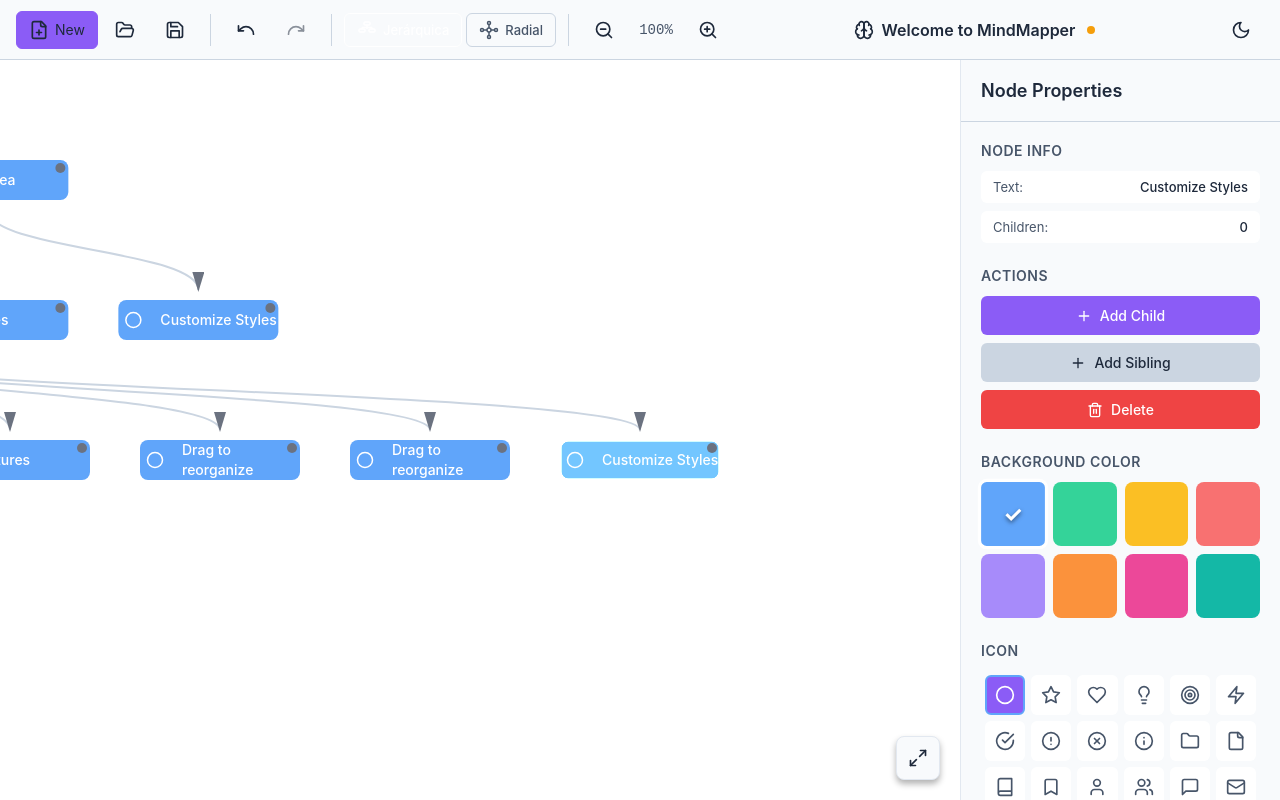
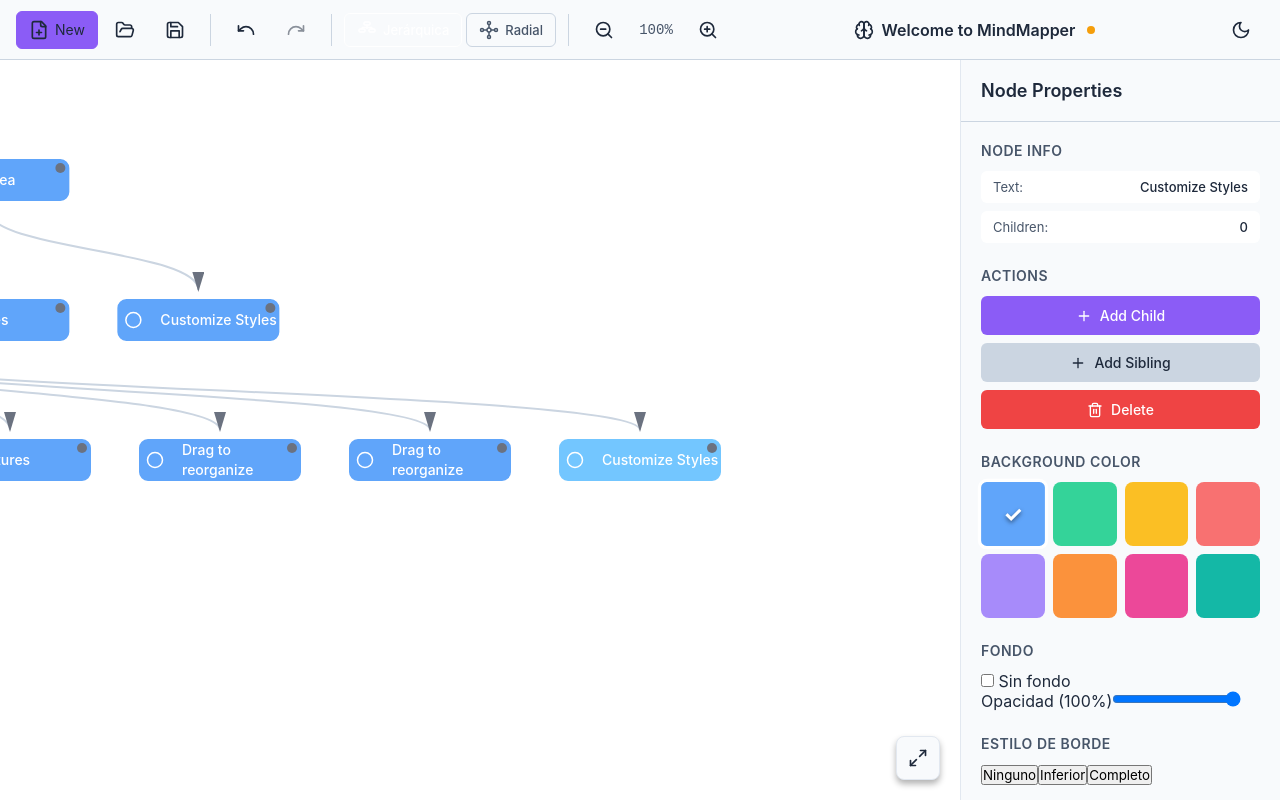
Before and after one commit to Juan-31416/MindMapper, a React (Vite) app: page / in a window 1280 px wide. Built offline with nearby package versions, Linux system fonts and the light colour scheme.

Commit message:
Issue #5 - No background nodes
Implementation of transparency, no background (100% trasparent), and boder options.

**NOTE**: Need to improve visual component

```diff
--- a/src/renderer/components/Canvas.tsx
+++ b/src/renderer/components/Canvas.tsx
@@ -5,6 +5,7 @@ import { calculateLayout, calculateCurvedPath, NODE_WIDTH, NODE_HEIGHT } from '.
 import { createLayout, buildTreeFromNodes } from '../utils/index';
 import { MindMapNode, LayoutType, LayoutResult } from '../types/mindmap';
 import '../styles/Canvas.css';
+import { getContrastTextColor } from '../utils/colorUtils';
 
 
 const FONT_SIZE =13;
@@ -327,6 +328,13 @@ const Canvas: React.FC = () => {
       ? (LucideIcons as any)[node.style.icon] || LucideIcons.Circle
       : LucideIcons.Circle;
 
+    // Backgorung color
+    const bgColor =node.style.backgroundColor;
+    const opacity = node.style.backgroundType === 'none' ? 0 : (node.style.backgroundOpacity ?? 100) / 100;
+    const textColor = getContrastTextColor(node.style);
+    const bStyle = node.style.borderStyle ?? 'full';
+    const bColor = node.style.borderColor || node.style.backgroundColor;
+
     return (
       <g
         key={nodeId}
@@ -361,11 +369,25 @@ const Canvas: React.FC = () => {
           width={nodeW}
           height={nodeH}
           rx={8}
-          fill={node.style.backgroundColor}
-          stroke={isSelected ? '#ffffff' : isSearchMatch ? '#FFD700' : 'none'}
-          strokeWidth={isSelected ? 3 : isSearchMatch ? 2 : 0}
+          fill={bgColor}
+          fillOpacity={opacity}
+          stroke={bStyle === 'full' ? bColor : (isSelected ? '#ffffff' : 'none')}
+          strokeWidth={bStyle === 'full' ? (node.style.borderWidth || 2) : (isSelected ? 3 : 0)}
           className="node-bg"
         />
+
+        {/* Lower border - Conditioned */}
+        {bStyle === 'bottom' && (
+          <line
+            x1={-nodeW / 2}
+            y1={nodeH / 2}
+            x2={nodeW / 2}
+            y2={nodeH / 2}
+            stroke={bColor}
+            strokeWidth={3}
+            strokeLinecap="round"
+          />
+        )}
 
         {/* Icon - vertically centered */}
         <g transform={`translate(${-nodeW / 2 + 15}, 0)`}>
--- a/src/renderer/components/NodeEditor.tsx
+++ b/src/renderer/components/NodeEditor.tsx
@@ -3,6 +3,8 @@ import * as LucideIcons from 'lucide-react';
 import { useMindMapStore } from '../store/mindMapStore';
 import { DEFAULT_COLORS } from '../types/mindmap';
 import '../styles/NodeEditor.css';
+import ColorPopover from './ColorPopover';
+import BorderPopover from './BorderPopover';
 
 // Common icons for mind mapping
 const COMMON_ICONS = [
@@ -143,6 +145,45 @@ const NodeEditor: React.FC = () => {
           </div>
         </div>
 
+        {/* Sección de Fondo en NodeEditor.tsx */}
+        <div className="editor-section">
+          <h4>Fondo</h4>
+          <div className="control-group">
+            <label>
+              <input
+                type="checkbox"
+                checked={selectedNode.style.backgroundType === 'none'}
+                onChange={(e) => updateNodeStyle(selectedNode.id, {
+                  backgroundType: e.target.checked ? 'none' : 'solid'
+                })}
+              /> Sin fondo
+            </label>
+          </div>
+
+          {selectedNode.style.backgroundType !== 'none' && (
+            <div className="control-group">
+              <label>Opacidad ({selectedNode.style.backgroundOpacity}%)</label>
+              <input
+                type="range" min="0" max="100"
+                value={selectedNode.style.backgroundOpacity}
+                onChange={(e) => updateNodeStyle(selectedNode.id, {
+                  backgroundOpacity: parseInt(e.target.value)
+                })}
+              />
+            </div>
+          )}
+        </div>
+
+        {/* Sección de Bordes */}
+        <div className="editor-section">
+          <h4>Estilo de Borde</h4>
+          <div className="border-style-picker">
+            <button onClick={() => updateNodeStyle(selectedNode.id, { borderStyle: 'none' })}>Ninguno</button>
+            <button onClick={() => updateNodeStyle(selectedNode.id, { borderStyle: 'bottom' })}>Inferior</button>
+            <button onClick={() => updateNodeStyle(selectedNode.id, { borderStyle: 'full' })}>Completo</button>
+          </div>
+        </div>
+
         {/* Icon Picker */}
         <div className="editor-section">
           <h4>Icon</h4>
--- a/src/renderer/types/mindmap.ts
+++ b/src/renderer/types/mindmap.ts
@@ -5,6 +5,8 @@
  ************************************** */
 
 export type NodeStatus = 'pending' | 'in-progress' | 'done';
+export type BackgroundType = 'solid' | 'none';
+export type BorderStyle = 'none' | 'bottom' | 'full';
 
 export interface NodeStyle {
   backgroundColor: string;
@@ -15,8 +17,11 @@ export interface NodeStyle {
   fontSize?: number;
   fontWeight?: 'normal' | 'bold';
   padding?: number;
-  icon?: string; // Emoji or Lucide icon name
+  icon?: string;
   status?: NodeStatus;
+  backgroundOpacity: number; // 0-100
+  backgroundType: BackgroundType;
+  borderStyle: BorderStyle;
 }
 
 /**************************************
@@ -103,6 +108,9 @@ export const DEFAULT_NODE_STYLE: NodeStyle = {
   textColor: '#FFFFFF',
   icon: 'Circle',
   status: 'pending',
+  backgroundOpacity: 100,
+  backgroundType: 'solid',
+  borderStyle: 'full',
 };
 
 /**************************************
--- /dev/null
+++ b/src/renderer/utils/colorUtils.ts
@@ -0,0 +1,32 @@
+import { parse } from "path";
+
+export const getLuminance = (hex: string): number => {
+    const rgb = hexToRgb(hex);
+    if (!rgb) return 0;
+    const [r, g, b] = [rgb.r, rgb.g, rgb.b].map(v => {
+        v /= 255;
+        return v <= 0.03928 ? v / 12.92 : Math.pow((v + 0.055) / 1.055, 2.4);
+    });
+
+    return 0.2126 * r + 0.7152 * g + 0.0722 * b;
+};
+
+export const hexToRgb = (hex: string) => {
+    const result = /^#?([a-f\d]{2})([a-f\d]{2})([a-f\d]{2})$/i.exec(hex);
+
+    return result ? {
+        r: parseInt(result[1], 16),
+        g: parseInt(result[2], 16),
+        b: parseInt(result[3], 16)
+    } : null;
+};
+
+export const getContrastTextColor = (style: any): string => {
+    if (style.backgroundType === 'none' || style.backgroundOpacity < 40) {
+        return '#1F2937';
+    }
+
+    const luminance = getLuminance(style.backgroundColor);
+
+    return luminance > 0.5 ? '#1F2937' : '#FFFFFF';
+};
```
